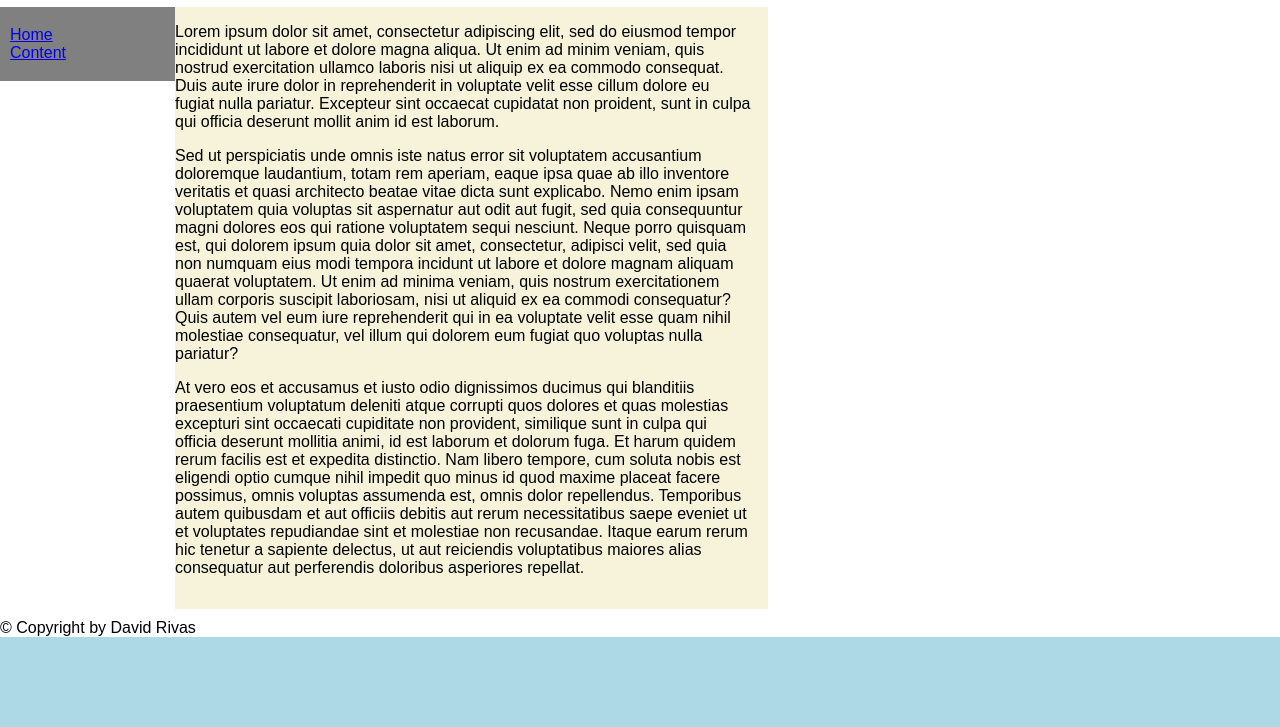
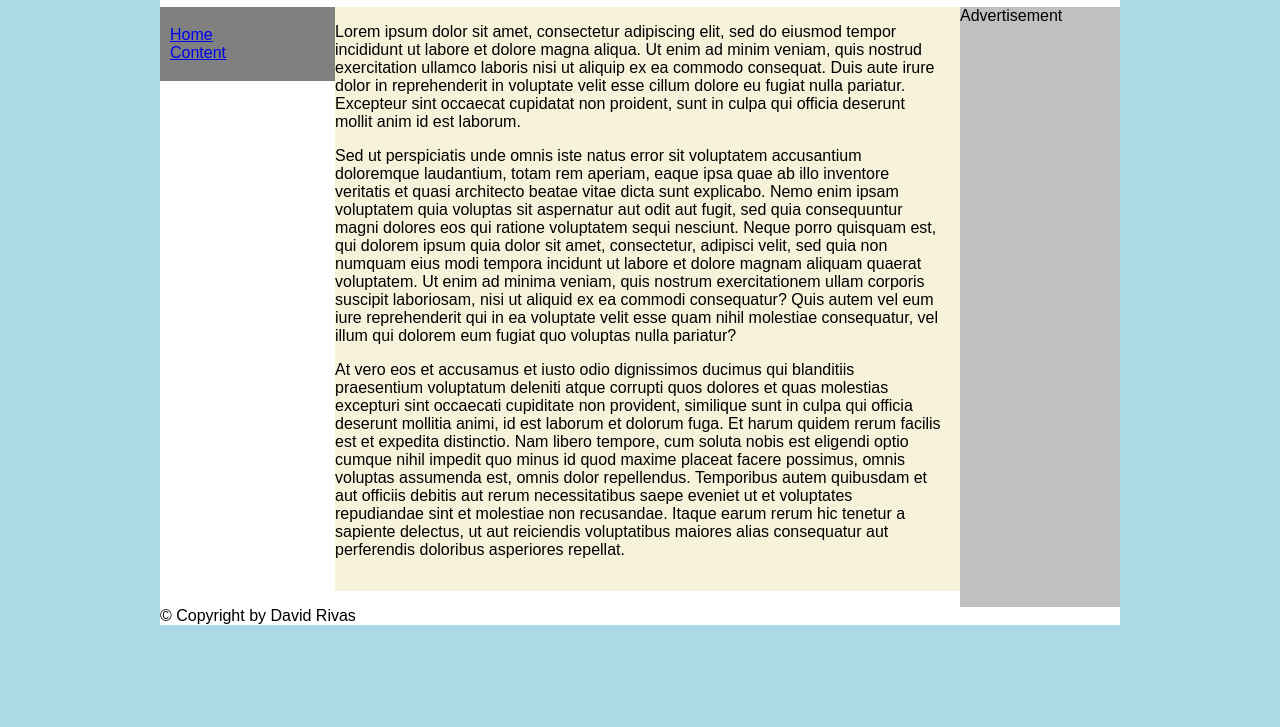
Before and after one commit to daverivas/my-rwd, a plain HTML site: page index.html in a window 1280 px wide. Shown: the part 73-800 px from the top of the page. Drawn offline with Linux system fonts and the light colour scheme.

Commit message:
Created a three-column fixed layout

```diff
--- a/index.html
+++ b/index.html
@@ -39,6 +39,9 @@
           maiores alias consequatur aut perferendis doloribus asperiores repellat.
         </p>
       </div>
+      <aside id="sidebar">
+        <div class="wide-skyscaper-ad">Advertisement</div>
+      </aside>
       <footer>
         <p>&copy; Copyright by David Rivas</p>
       </footer>
--- a/styles/styles.css
+++ b/styles/styles.css
@@ -15,11 +15,17 @@ body{
 #page-wrapper{
   background-color: white;
   margin: 0 auto;
+  max-width: 960px;
 }
 #content{
   background-color: #f7f2da;
   padding: 0 1em 1em 0;
   margin: 0 0 10px 0;
+  float: left;
+  width: 625px;
+  -webkit-box-sizing: border-box;
+  -moz-box-sizing: border-box;
+  box-sizing: border-box;
 }
 nav{
   background-color: gray;
@@ -32,9 +38,26 @@ nav ul{
 }
 footer{
   clear: both;
+}
 
+/* ----- Ad Styling ----- */
+#sidebar{
+  width: 160px;
+  -webkit-box-sizing: border-box;
+  -moz-box-sizing: border-box;
+  box-sizing: border-box;
+  float: left;
 }
-/* ----- Left-Sided Nav Menu ----- */
+.wide-skyscaper-ad{
+  width: 160px;
+  height: 600px;
+  background-color: silver;
+}
+
+/* ----- Three-Column Fixed Layout ----- */
+#page-wrapper{
+  width: 960px;
+}
 nav{
   float: left;
   width: 175px;
@@ -42,9 +65,8 @@ nav{
   -moz-box-sizing: border-box;
   box-sizing: border-box;
 }
-#content {
-  float: left;
-  width: 593px;
+#sidebar{
+  width: 160px;
   -webkit-box-sizing: border-box;
   -moz-box-sizing: border-box;
   box-sizing: border-box;
```
